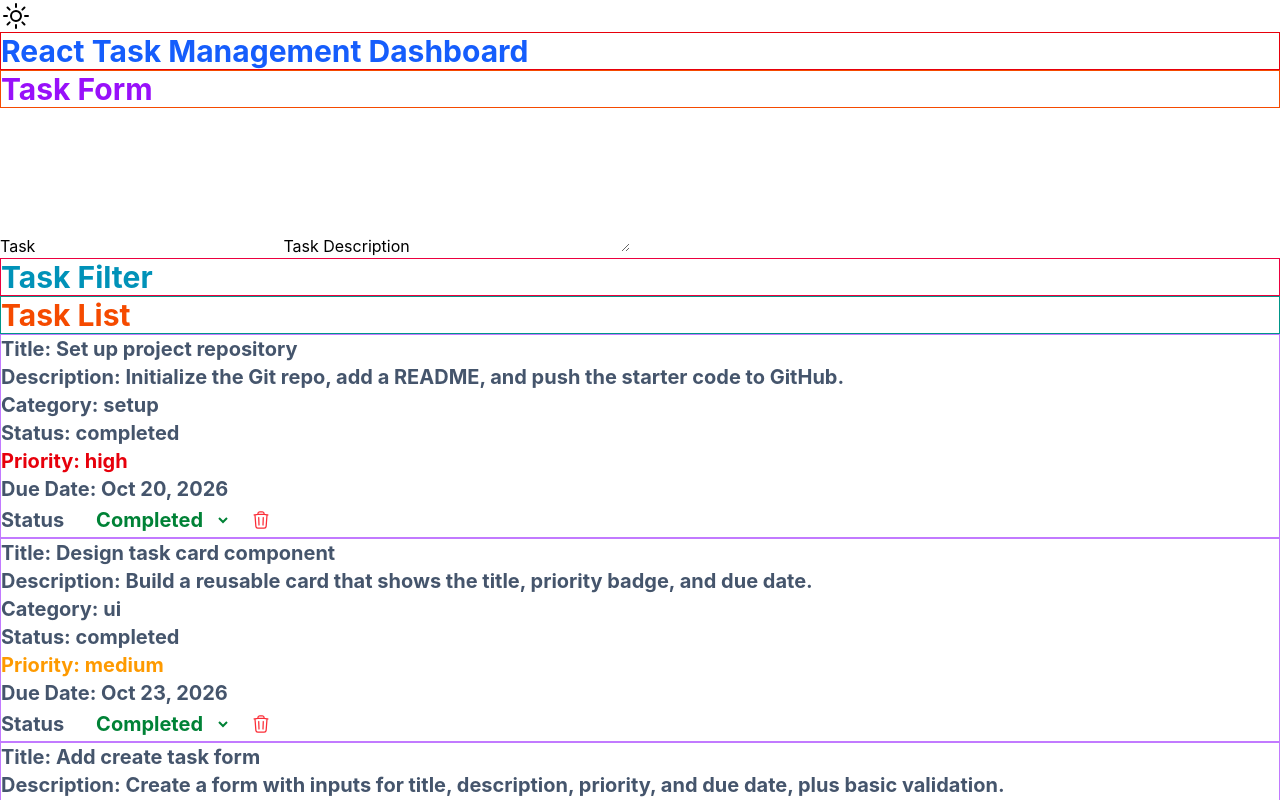
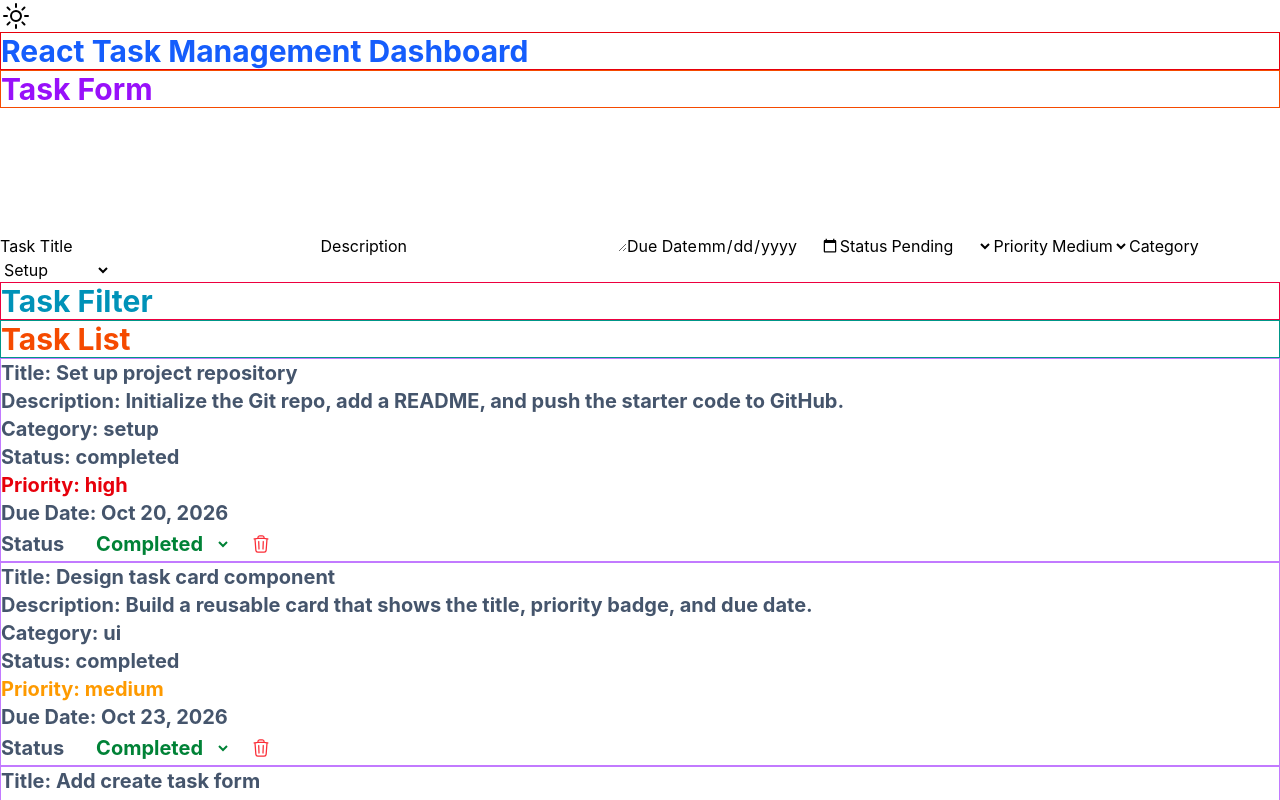
Before and after one commit to shanreed25/react-task-dashboard, a React (Vite) app: page / in a window 1280 px wide. Shown: the top 800 px of the page. Built offline with nearby package versions, Linux system fonts and the light colour scheme.

Commit message:
adding dropdowns for status priority and acateggory

```diff
--- a/src/components/TaskForm/TaskForm.tsx
+++ b/src/components/TaskForm/TaskForm.tsx
@@ -1,5 +1,5 @@
 import { useState } from "react";
-import type { TaskFormData } from "../../types";
+import type { TaskFormData, TaskStatus, TaskPriority, TaskCategory } from "../../types";
 
 const initialFormData: TaskFormData = {
   title: "",
@@ -10,11 +10,33 @@ const initialFormData: TaskFormData = {
   priority: "medium",
 };
 
+const statusOptions: { value: TaskStatus; label: string }[] = [
+  { value: "pending", label: "Pending" },
+  { value: "in-progress", label: "In Progress" },
+  { value: "completed", label: "Completed" },
+];
+
+const priorityOptions: { value: TaskPriority; label: string }[] = [
+  { value: "low", label: "Low" },
+  { value: "medium", label: "Medium" },
+  { value: "high", label: "High" },
+];
+
+const categoryOptions: { value: TaskCategory; label: string }[] = [
+  { value: "setup", label: "Setup" },
+  { value: "ui", label: "UI" },
+  { value: "feature", label: "Feature" },
+  { value: "testing", label: "Testing" },
+  { value: "deployment", label: "Deployment" },
+];
+
 //holds the form's input values here so typing doesn't re-render Dashboard
 function TaskForm() {
   const [formData, setFormData] = useState<TaskFormData>(initialFormData);
-  function handleFormData(e: React.ChangeEvent<HTMLInputElement | HTMLTextAreaElement>) {
-    const {name, value} = e.target
+  function handleFormData(
+    e: React.ChangeEvent<HTMLInputElement | HTMLTextAreaElement>,
+  ) {
+    const { name, value } = e.target;
     setFormData((prev) => ({ ...prev, [name]: value }));
   }
   return (
@@ -23,7 +45,7 @@ function TaskForm() {
         Task Form
       </h2>
       <form>
-        <label htmlFor="title">Task</label>
+        <label htmlFor="title">Task Title</label>
         <input
           id="title"
           name="title"
@@ -32,7 +54,7 @@ function TaskForm() {
           onChange={handleFormData}
         />
 
-        <label htmlFor="description">Task Description</label>
+        <label htmlFor="description">Description</label>
         <textarea
           id="description"
           name="description"
@@ -41,6 +63,42 @@ function TaskForm() {
           value={formData.description}
           onChange={handleFormData}
         />
+
+        <label htmlFor="dueDate">Due Date</label>
+        <input
+          id="dueDate"
+          name="dueDate"
+          type="date"
+          value={formData.dueDate}
+          onChange={handleFormData}
+        />
+
+        <label htmlFor="status">Status</label>
+        <select id="status" name="status" value={formData.status}>
+          {statusOptions.map(option =>(
+            <option key={option.value} value={option.value}>
+              {option.label}
+            </option>
+          ))}
+        </select>
+
+        <label htmlFor="priority">Priority</label>
+        <select id="priority" name="priority" value={formData.priority}>
+          {priorityOptions.map(option =>(
+            <option key={option.value} value={option.value}>
+              {option.label}
+            </option>
+          ))}
+        </select>
+
+        <label htmlFor="Category">Category</label>
+        <select id="Category" name="Category" value={formData.category}>
+          {categoryOptions.map(option =>(
+            <option key={option.value} value={option.value}>
+              {option.label}
+            </option>
+          ))}
+        </select>
       </form>
     </>
   );
```
